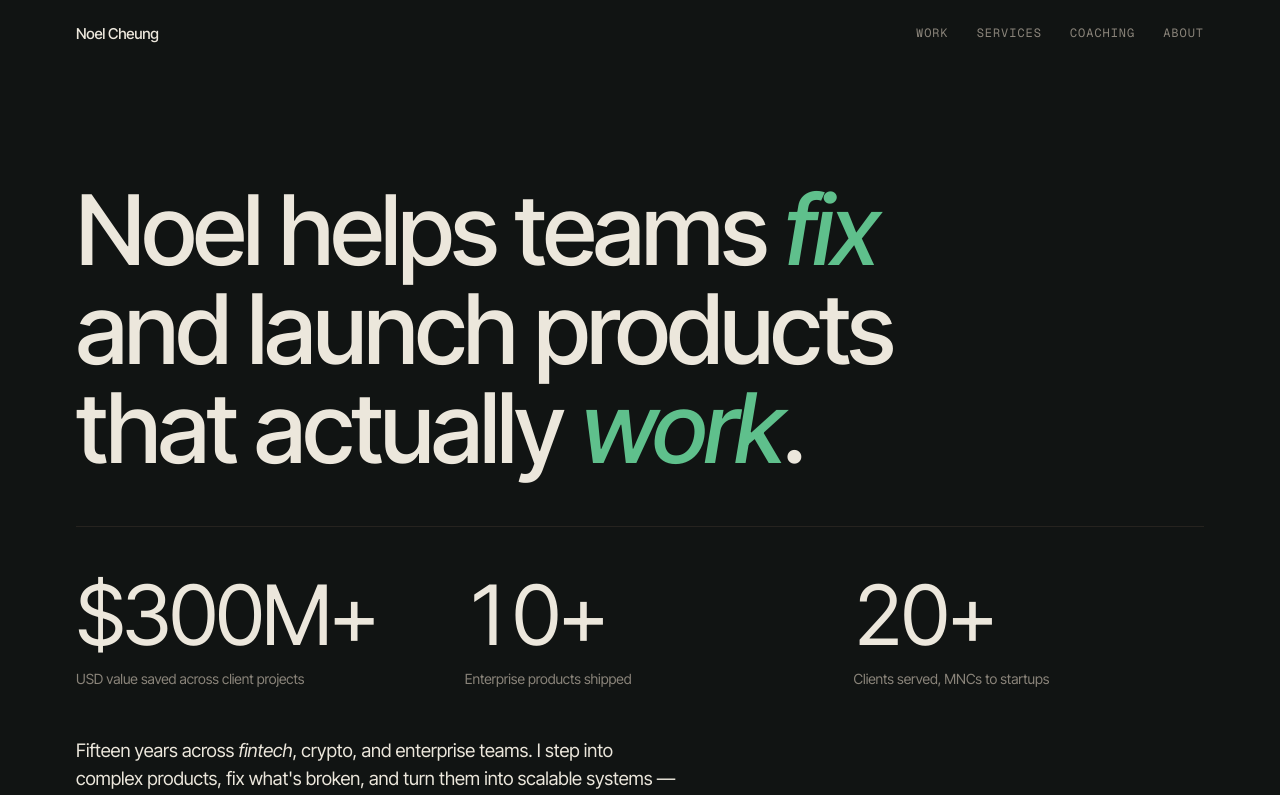
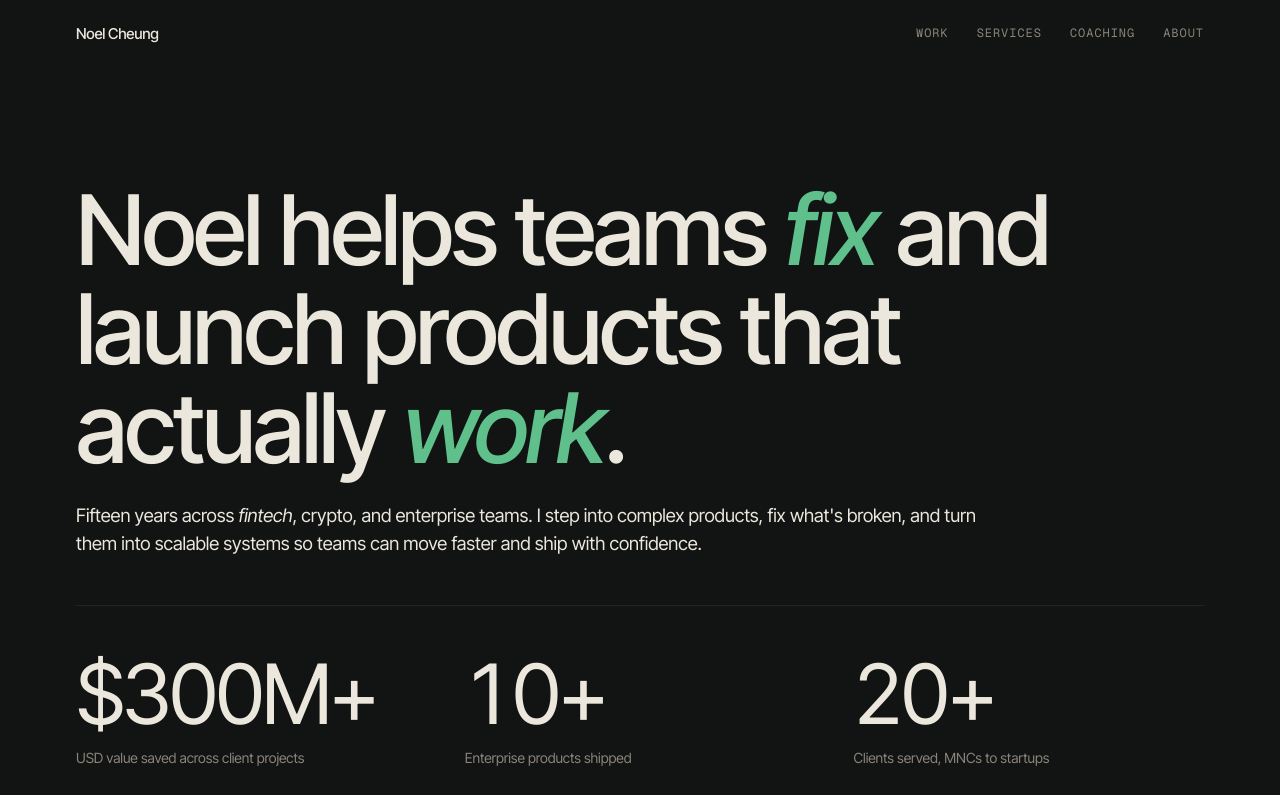
Before and after one commit to zeneojsun/noelcheung-design, a Next.js app: page / in a window 1280 px wide. Shown: the top 795 px of the page. Built offline with nearby package versions, Linux system fonts and the light colour scheme.

Commit message:
fix: inline-style scroll blur, hero layout polish
- Header: switch class-toggle to inline styles for reliable backdrop-filter
- Hero: h1 full width, lede 80% width, remove em dash, stats below copy

Co-Authored-By: Claude Sonnet 4.6 <noreply@anthropic.com>

```diff
--- a/app/page.tsx
+++ b/app/page.tsx
@@ -80,15 +80,15 @@ export default function Home() {
         <section id="top" className="hero">
           <div className="max-w-site mx-auto px-5 md:px-8 lg:px-14">
 
-            <h1 className="display rise rise-1" style={{ fontSize: "clamp(44px, 7.6vw, 116px)", marginBottom: "clamp(24px, 3vh, 40px)", maxWidth: "14ch" }}>
+            <h1 className="display rise rise-1" style={{ fontSize: "clamp(44px, 7.6vw, 116px)", marginBottom: "clamp(24px, 3vh, 40px)" }}>
               Noel helps teams <em>fix</em> and launch products that actually <em>work</em><span style={{ color: "var(--ink)" }}>.</span>
             </h1>
 
+            <p className="lede rise rise-2" style={{ maxWidth: "80%", fontSize: "clamp(17px, 1.45vw, 22px)", lineHeight: 1.5, color: "var(--ink)", marginBottom: "clamp(36px, 5vh, 64px)" }}>
+              Fifteen years across <em>fintech</em>, crypto, and enterprise teams. I step into complex products, fix what&apos;s broken, and turn them into scalable systems so teams can move faster and ship with confidence.
+            </p>
+
             <StatsSection />
-
-            <p className="lede rise rise-2" style={{ maxWidth: "56ch", fontSize: "clamp(17px, 1.45vw, 22px)", lineHeight: 1.5, color: "var(--ink)", marginTop: "clamp(48px, 6vh, 72px)", marginBottom: "clamp(36px, 5vh, 64px)" }}>
-              Fifteen years across <em>fintech</em>, crypto, and enterprise teams. I step into complex products, fix what&apos;s broken, and turn them into scalable systems — so teams can move faster and ship with confidence.
-            </p>
 
             <div className="cta-row rise rise-5">
               <a href={siteConfig.cal} target="_blank" rel="noreferrer" className="btn btn-primary">
--- a/components/Header.tsx
+++ b/components/Header.tsx
@@ -17,7 +17,16 @@ export default function Header() {
   }, []);
 
   return (
-    <header className={`sticky top-0 z-50 h-[68px] flex items-center border-b transition-all duration-300 ${scrolled ? "header-backdrop border-rule" : "bg-transparent border-transparent"}`}>
+    <header
+      className="sticky top-0 z-50 h-[68px] flex items-center border-b"
+      style={{
+        background: scrolled ? "color-mix(in srgb, var(--paper) 88%, transparent)" : "transparent",
+        backdropFilter: scrolled ? "blur(14px) saturate(140%)" : "none",
+        WebkitBackdropFilter: scrolled ? "blur(14px) saturate(140%)" : "none",
+        borderColor: scrolled ? "var(--rule)" : "transparent",
+        transition: "background 300ms ease, backdrop-filter 300ms ease, -webkit-backdrop-filter 300ms ease, border-color 300ms ease",
+      }}
+    >
       <div className="max-w-site mx-auto w-full px-5 md:px-8 lg:px-14 flex items-center justify-between gap-6">
         <Link href="/" className="font-sans font-medium text-[15px] tracking-[-0.02em] hover:opacity-70 transition-opacity">
           <span className="md:hidden">N.C</span>
```
